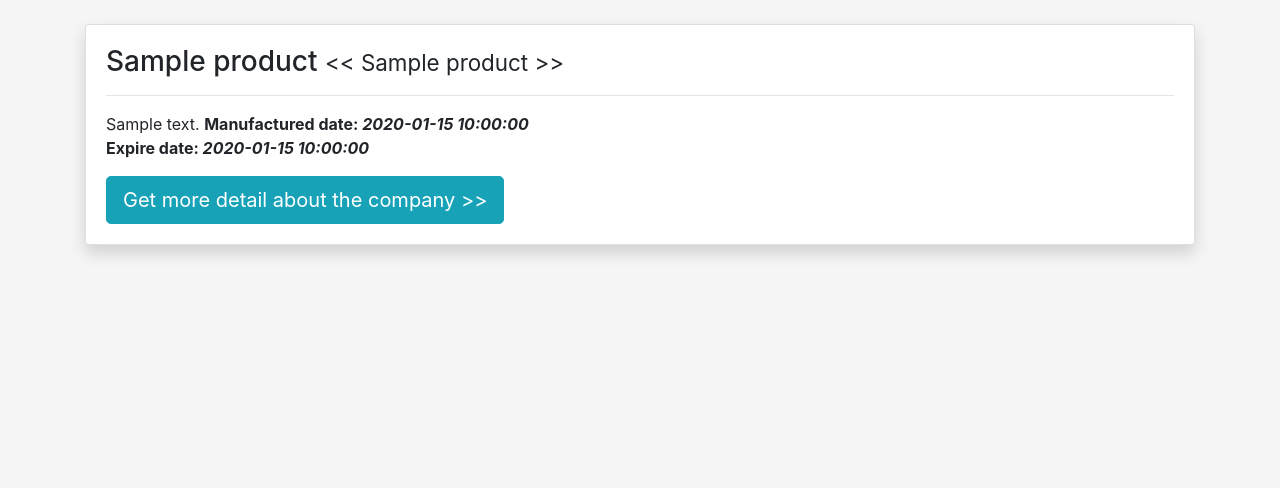
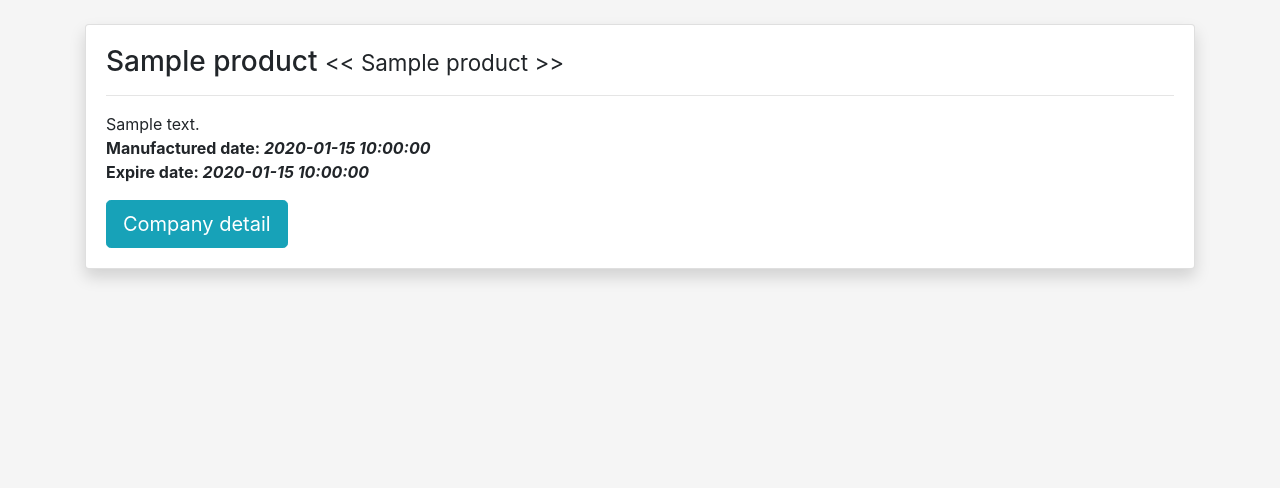
Before and after one commit to yakubahmed/hubiye, a Flask app: template templates/index.html in a window 1280 px wide. Shown: the part 56-544 px from the top of the page. Run offline with Flask 2, Linux system fonts and the light colour scheme; the template is opened without the code that fills it: most values are stand-ins (such as "Sample title", 1, 10 or a date in 2020); some libraries are stand-ins or nearby versions.

Commit message:
Update index.html

```diff
--- a/templates/index.html
+++ b/templates/index.html
@@ -92,12 +92,13 @@ s0.parentNode.insertBefore(s1,s0);
                         <p>
                             {{ product.description|safe }}
 
+				<br>
 
                             <strong>Manufactured date: <i>{{ product.man_date }}</i></strong> <br>
                             <strong>Expire  date: <i>{{ product.exp_date }}</i></strong>
                         </p>
 
-                    <a href="{{ url_for('com_descript', comp_id=product.comp_id) }}" class='btn btn-lg btn-info'> Get more detail about the company >></a>
+                    <a href="{{ url_for('com_descript', comp_id=product.comp_id) }}" class='btn btn-lg btn-info'> Company detail</a>
                    {% endif %}
                 </div>
 
```
